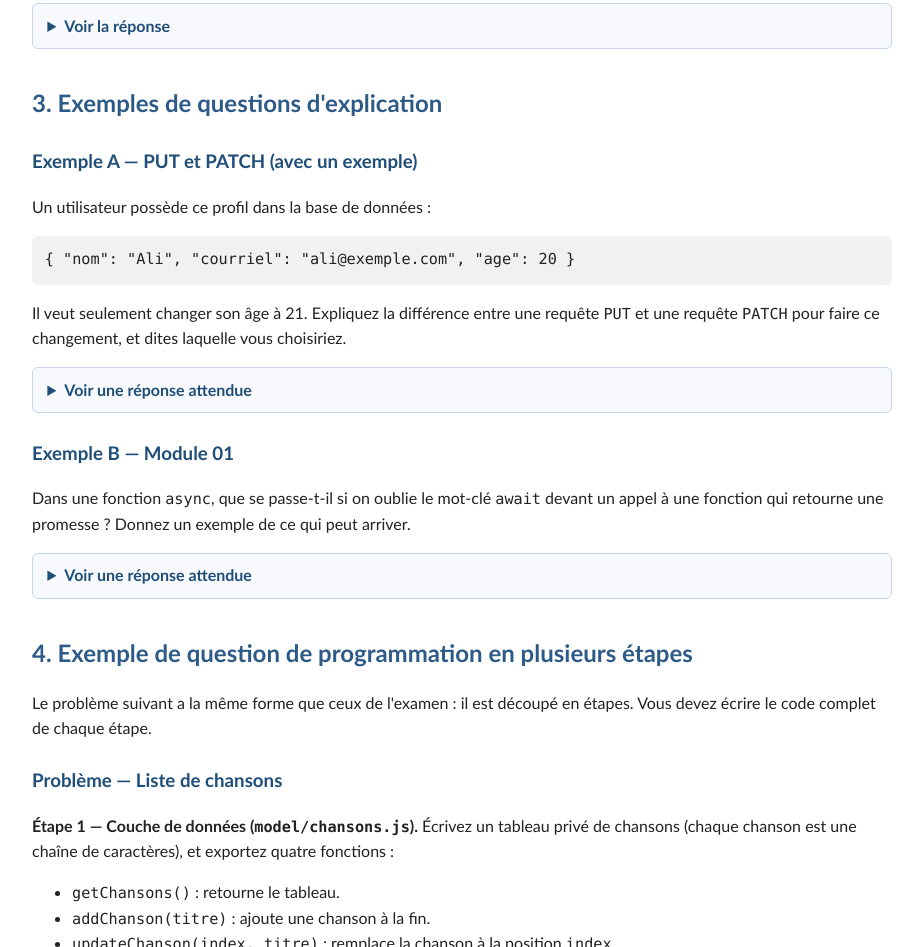
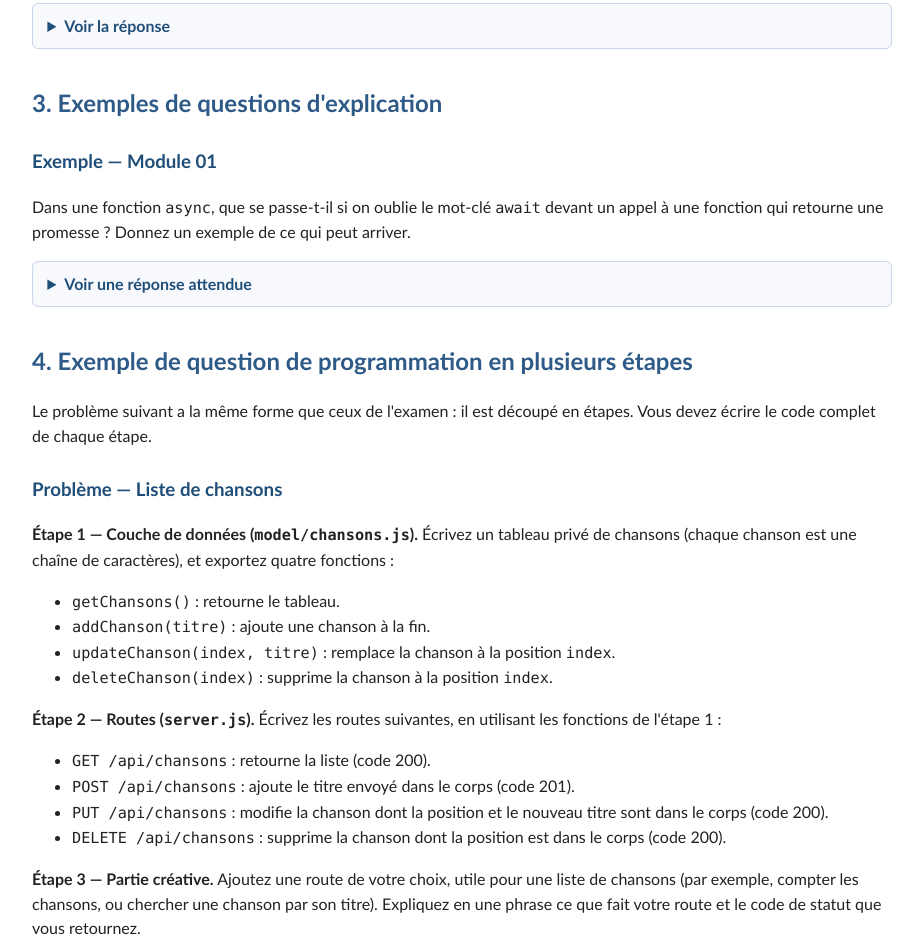
Before and after one commit to Yanis312/ifm29990-revision, a plain HTML site: page index.html in a window 1280 px wide. Shown: the part 1350-2297 px from the top of the page, without its empty margins (178-1101 px from the left). Drawn offline with Linux system fonts and the light colour scheme.

Commit message:
Retirer la question PUT/PATCH du site de révision

```diff
--- a/index.html
+++ b/index.html
@@ -59,17 +59,7 @@ summary{cursor:pointer;font-weight:bold;color:#1F4E79}
 
 <h2>3. Exemples de questions d'explication</h2>
 
-<h3>Exemple A — PUT et PATCH (avec un exemple)</h3>
-<p>Un utilisateur possède ce profil dans la base de données :</p>
-<pre><code>{ "nom": "Ali", "courriel": "ali@exemple.com", "age": 20 }</code></pre>
-<p>Il veut seulement changer son âge à 21. Expliquez la différence entre une requête <code>PUT</code> et une requête <code>PATCH</code> pour faire ce changement, et dites laquelle vous choisiriez.</p>
-<details><summary>Voir une réponse attendue</summary>
-<p><strong>PUT</strong> remplace la ressource au complet. Il faut donc envoyer tout le profil, avec <code>nom</code>, <code>courriel</code> et <code>age: 21</code>. Si on n'envoie que l'âge, les autres champs risquent d'être perdus.</p>
-<p><strong>PATCH</strong> ne modifie que les champs envoyés. On envoie seulement <code>{ "age": 21 }</code> et le reste du profil ne change pas.</p>
-<p><strong>Choix :</strong> PATCH, car on ne modifie qu'un seul champ et on n'a pas besoin de renvoyer tout le profil.</p>
-</details>
-
-<h3>Exemple B — Module 01</h3>
+<h3>Exemple — Module 01</h3>
 <p>Dans une fonction <code>async</code>, que se passe-t-il si on oublie le mot-clé <code>await</code> devant un appel à une fonction qui retourne une promesse ? Donnez un exemple de ce qui peut arriver.</p>
 <details><summary>Voir une réponse attendue</summary>
 <p>La variable contient la promesse elle-même, et non la valeur attendue. Par exemple, <code>texte.toUpperCase()</code> peut échouer, ou un <code>console.log</code> affiche <code>Promise { &lt;pending&gt; }</code> au lieu du contenu du fichier.</p>
```
